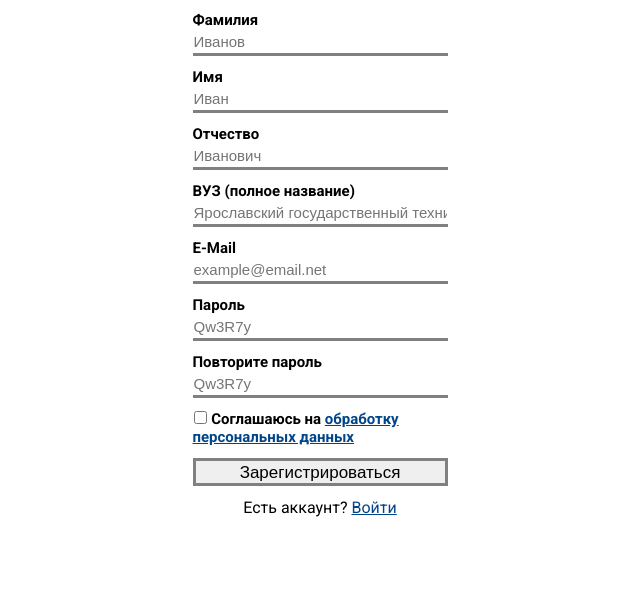
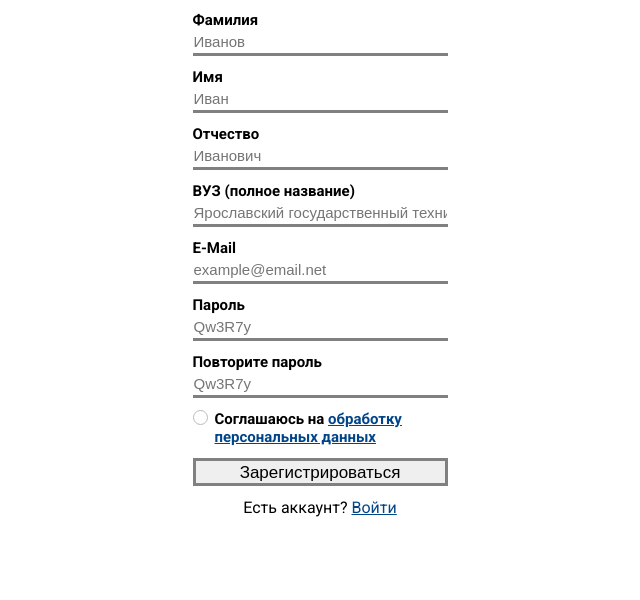
Before and after one commit to PinguinKa/ystu_contest, a Flask app: page /register/ in a window 1280 px wide. Shown: the part 136-736 px from the top of the page, without its empty margins (320-960 px from the left). Run offline with Flask 2, Linux system fonts and the light colour scheme.

Commit message:
Updated checkbox css style.

```diff
--- a/static/css/form-inputs.css
+++ b/static/css/form-inputs.css
@@ -11,8 +11,7 @@
 
 input[type=text],
 input[type=password],
-.submit-form select,
-label.personal_data { margin-bottom: 12px; }
+.submit-form select { margin-bottom: 12px; }
 
 .select-form,
 .submit-form {
@@ -50,8 +49,66 @@ input:not(:placeholder-shown) {
     border-image-source: linear-gradient(to right, var(--ystu-blue), var(--ystu-orange));
 }
 
-input[type=checkbox] {
-    margin: 1px;
+/* Checkboxes */
+.checkbox-label {
+    display: block;
+    position: relative;
+    padding-left: 22px;
+    margin-bottom: 12px;
+    cursor: pointer;
+    -webkit-user-select: none;
+    -moz-user-select: none;
+    -ms-user-select: none;
+    user-select: none;
+}
+
+.checkbox-label input {
+    position: absolute;
+    opacity: 0;
+    cursor: pointer;
+    height: 0;
+    width: 0;
+}
+
+.checkmark {
+    position: absolute;
+    top: 0;
+    left: 0;
+    height: 13px;
+    width: 13px;
+    border: 1px solid #bbb;
+    border-radius: 999px;
+}
+
+.checkbox-label:hover input ~ .checkmark {
+    background-color: #bbb;
+}
+
+.checkbox-label input:checked ~ .checkmark {
+    background-color: var(--ystu-orange);
+    border-color: var(--ystu-orange);
+}
+
+.checkmark:after {
+    content: "";
+    position: absolute;
+    display: none;
+}
+
+.checkbox-label input:checked ~ .checkmark:after {
+    display: block;
+}
+
+.checkbox-label .checkmark:after {
+    left: 4px;
+    top: -1px;
+    width: 5px;
+    height: 10px;
+    border: solid white;
+    border-width: 0 2px 2px 0;
+    -webkit-transform: rotate(45deg);
+    -ms-transform: rotate(45deg);
+    transform: rotate(45deg);
 }
 
 
--- a/templates/register.html
+++ b/templates/register.html
@@ -26,8 +26,8 @@
             <input type="password" id="password" name="password" placeholder="Qw3R7y" required />
             <label for="password_check">Повторите пароль</label>
             <input type="password" id="password_check" name="password_check" placeholder="Qw3R7y" required />
-            <label class="personal_data">
-                <input type="checkbox" required />
+            <label class="checkbox-label">
+                <input type="checkbox" required /><span class="checkmark"></span>
                 Соглашаюсь на <a href="">обработку персональных данных</a>
             </label>
             <button type="submit">Зарегистрироваться</button>
--- a/templates/review_id.html
+++ b/templates/review_id.html
@@ -45,8 +45,8 @@
                 в тексте работы или названии файла), а также схемы, рисунки и т.д.</li>
         </ul>
 
-        <label for="requirements_met">
-            <input type="checkbox" id="requirements_met" />
+        <label for="requirements_met" class="checkbox-label">
+            <input type="checkbox" id="requirements_met" /><span class="checkmark"></span>
             Соответствует требованиям
         </label>
 
```
